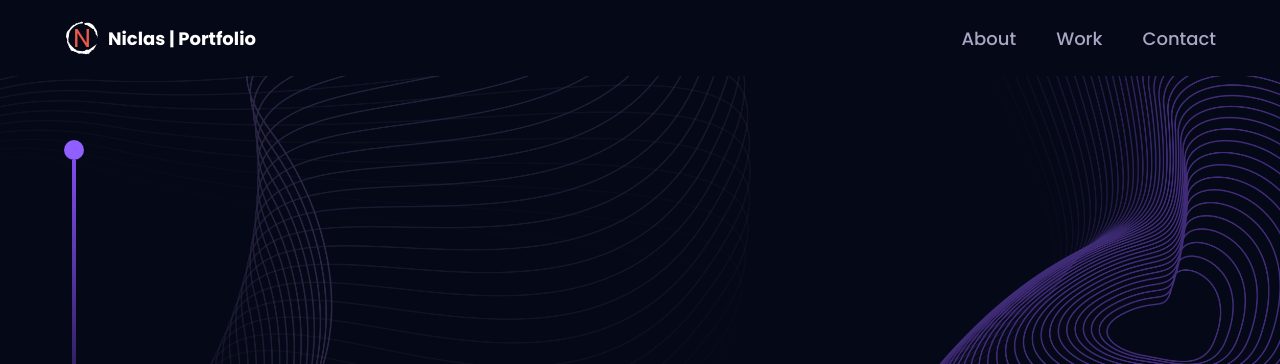
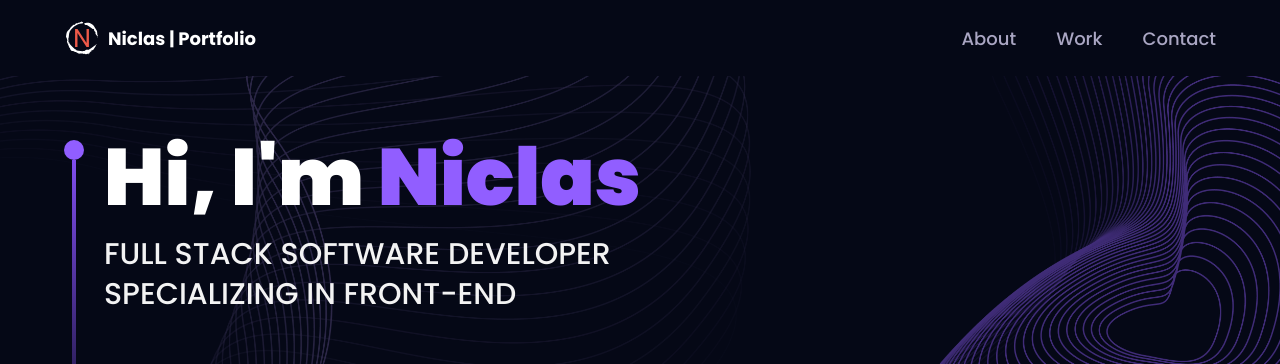
Before and after one commit to niclastanskanen/react-3d-portfolio, a React (Vite) app: page / in a window 1280 px wide. Shown: the top 364 px of the page. Built offline with nearby package versions, Linux system fonts and the light colour scheme.

Commit message:
add hero text

```diff
--- a/src/components/Hero.jsx
+++ b/src/components/Hero.jsx
@@ -13,6 +13,17 @@ const Hero = () => {
           <div className="w-5 h-5 rounded-full bg-[#915eff]" />
           <div className="w-1 sm:h-80 h-40 violet-gradient" />
         </div>
+        <div>
+          <h1 className={`${styles.heroHeadText}
+          text-white`}
+          >
+            Hi, I'm
+            <span className="text-[#915eff]"> Niclas</span>
+          </h1>
+          <p className={`${styles.heroSubText} mt-2 text-white-100`}>
+            FULL STACK SOFTWARE DEVELOPER <br /> SPECIALIZING IN FRONT-END
+          </p>
+        </div>
       </div>
     </section>
   );
```
